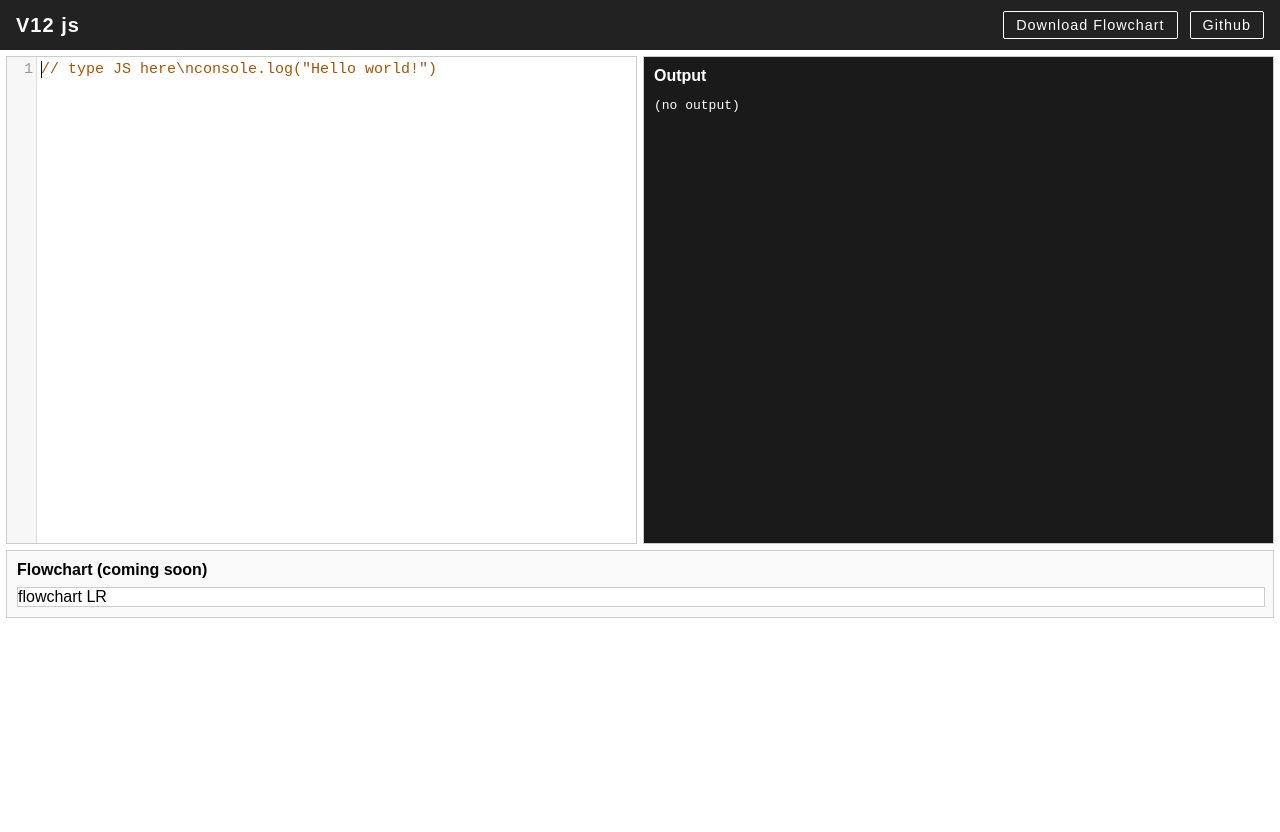
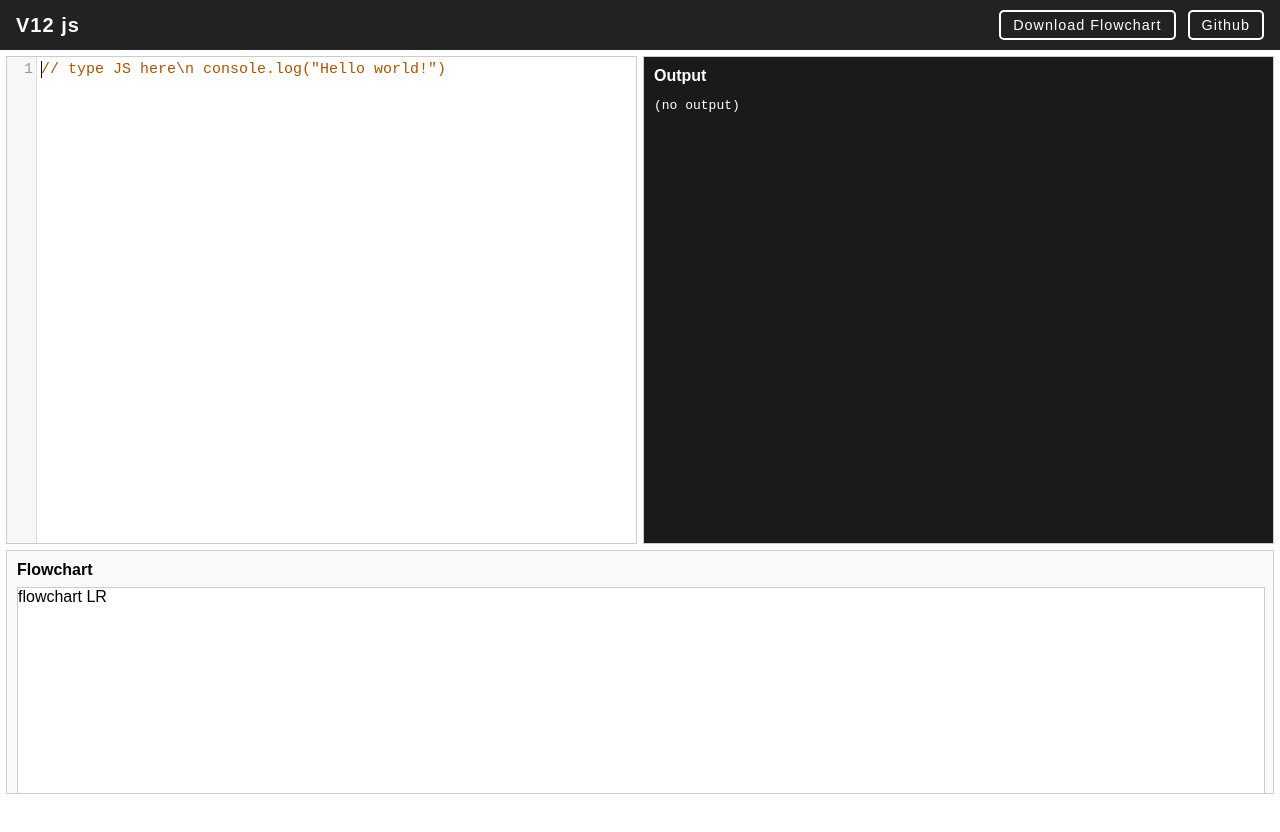
Before and after one commit to Aryan-Shan/V12, a plain HTML site: page index.html in a window 1280 px wide. Drawn offline with nearby package versions, Linux system fonts and the light colour scheme; a web font is replaced by a local one.

Commit message:
beta commit

```diff
--- a/index.html
+++ b/index.html
@@ -30,7 +30,7 @@
 
   <div id="container">
     <section id="editorPane">
-      <textarea id="code">// type JS here\nconsole.log("Hello world!")</textarea>
+      <textarea id="code">// type JS here\n console.log("Hello world!")</textarea>
     </section>
 
     <section id="outputPane">
@@ -38,9 +38,9 @@
       <pre id="outputContent"></pre>
     </section>
     <section id="flowchartPane">
-      <h3>Flowchart (coming soon)</h3>
+      <h3>Flowchart</h3>
       <div id="flowchart-wrapper">
-      <div id="flowchartContent">Flowchart will be generated here.</div></div>
+      <div id="flowchartContent"></div></div>
     </section>
   </div>
 
--- a/style.css
+++ b/style.css
@@ -48,8 +48,8 @@ html, body {
   color: white;
   background: transparent;
   padding: 6px 12px;
-  border: 1px solid white;
-  border-radius: 2px;
+  border: 2px solid white;
+  border-radius: 5px;
   text-decoration: none;
   font-size: 0.9rem;
   line-height: 1;
@@ -110,7 +110,6 @@ html, body {
   padding: 10px;
   overflow: auto;
   box-sizing: border-box;
-  height:fit-content;
 }
 
 /* Headings */
@@ -152,7 +151,7 @@ h3 {
   height: 100%;
   overflow: hidden;
   position: relative;
-  background: #fff;
+  background: #ffffff;
   border: 1px solid #ccc;
   cursor: grab;
 }
```
